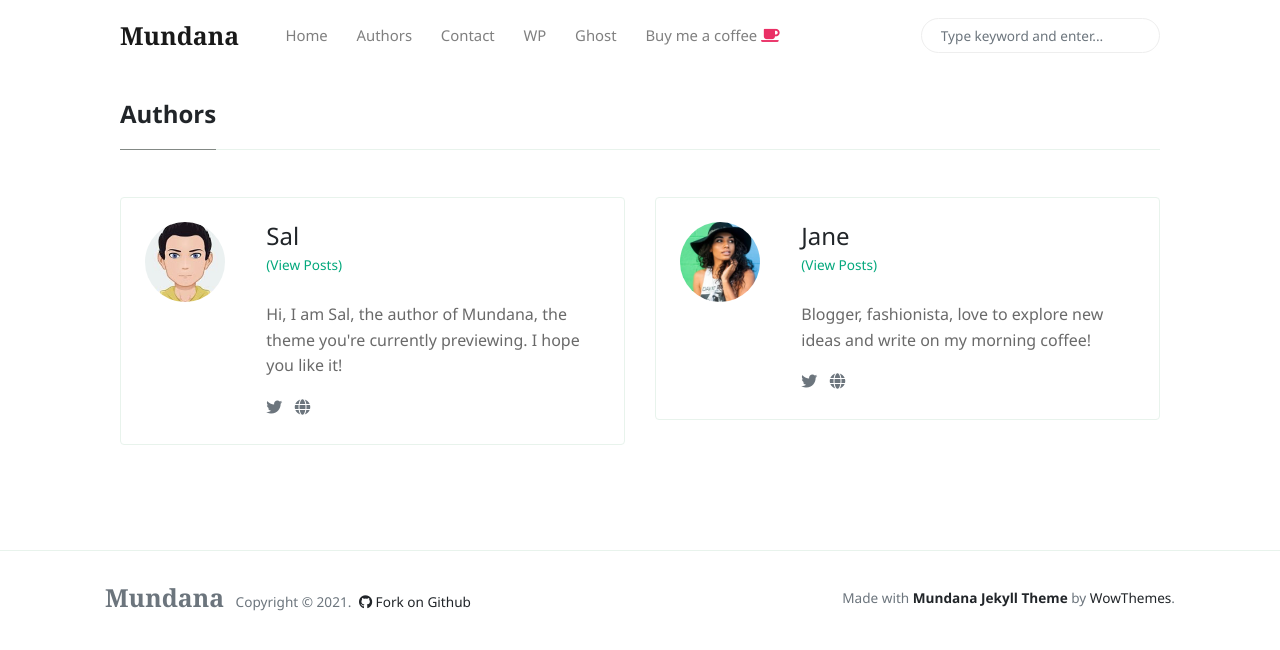
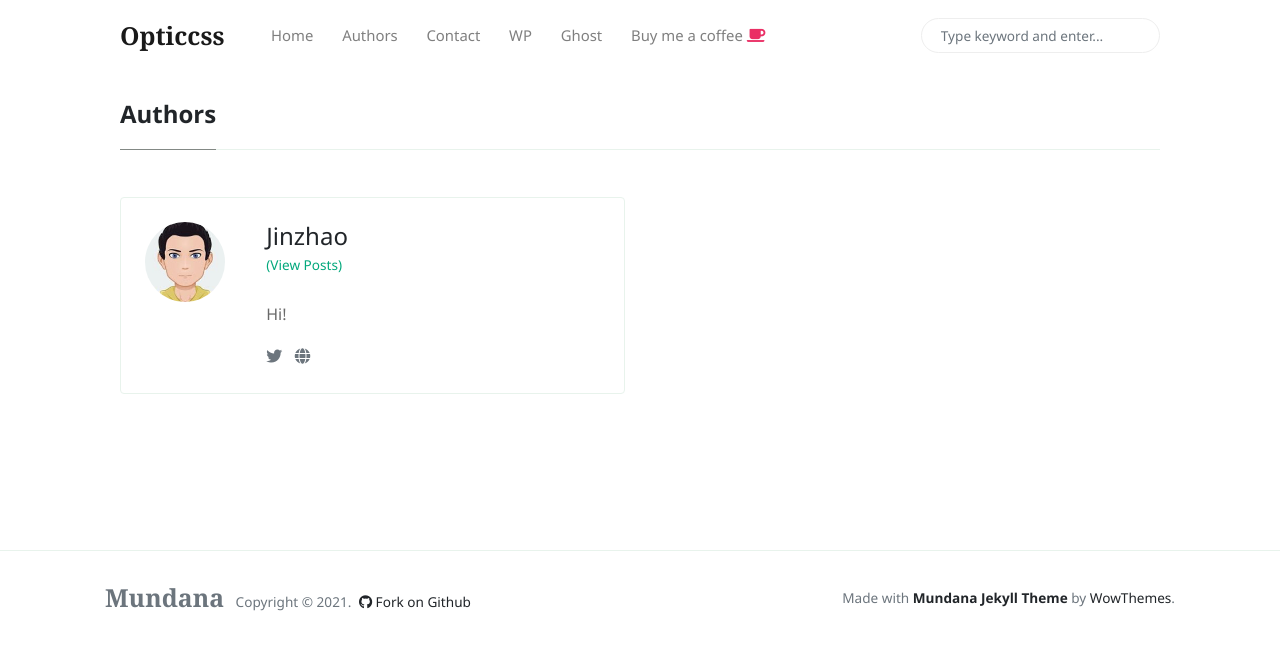
Before and after one commit to Opticcss/Opticcss.github.io, a Jekyll site: the page built from _pages/authors-list.html, in a window 1280 px wide. Shown: the top 650 px of the page. Built offline with Jekyll 4.4.1, drawn with Linux system fonts in a browser that asks for light colours; nearby versions of some CDN libraries.

Commit message:
Update _config.yml

```diff
--- a/_config.yml
+++ b/_config.yml
@@ -1,11 +1,10 @@
 # Site
-name: 'Mundana'
-description: 'Mundana is a free Jekyll theme for awesome people like you, Medium like.'
+name: 'Opticcss'
+description: 'Opticcss is a free Jekyll theme for awesome people like you, Medium like.'
 logo: 'assets/images/logo.png'
 favicon: 'assets/images/favicon.ico'
-baseurl: '/mundana-theme-jekyll'
 disqus: 'demowebsite'
-email: 'wowthemesnet@gmail.com'
+email: 'optics_css@foxmail.com'
 mailchimp-list: 'https://wowthemes.us11.list-manage.com/subscribe/post?u=8aeb20a530e124561927d3bd8&amp;id=8c3d2d214b'
 
 include: ["_pages"]
@@ -19,20 +18,12 @@ plugins:
   - jekyll-seo-tag
 
 authors:
-    sal:
-      name:           Sal
+    optics_css:
+      name:           Jinzhao
       site:           https://www.wowthemes.net
       avatar:         /assets/images/avatar1.jpg
-      bio:            "Hi, I am Sal, the author of Mundana, the theme you're currently previewing. I hope you like it!"
-      email:          wowthemesnet@gmail.com
-      twitter:        https://twitter.com/wowthemesnet
-
-    jane:
-      name:           Jane
-      site:           https://www.wowthemes.net
-      avatar:         /assets/images/avatar2.jpg
-      bio:            "Blogger, fashionista, love to explore new ideas and write on my morning coffee!"
-      email:          fakemail@gmail.com
+      bio:            "Hi!"
+      email:          optics_css@foxmail.com
       twitter:        https://twitter.com/wowthemesnet
 
 # Defaults
```
